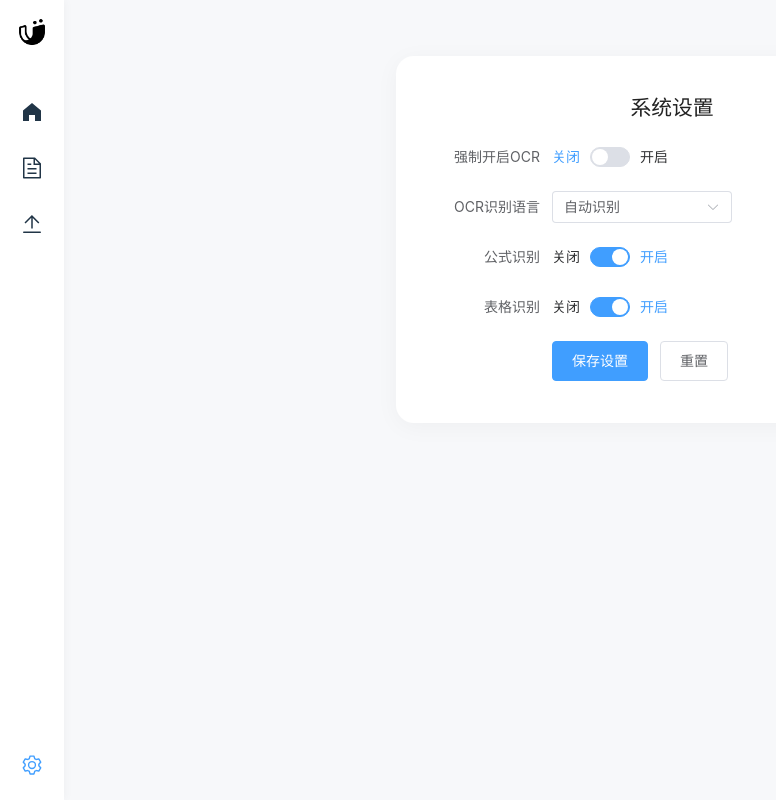
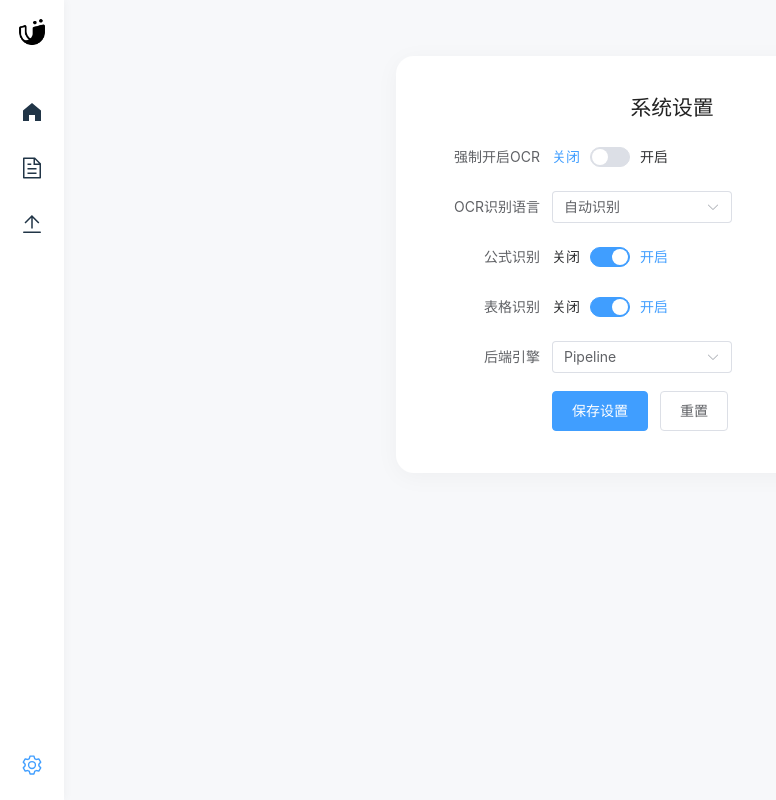
Before and after one commit to nextgpt/mineru-web, a Vue app in the folder frontend/: page /settings in a window 1280 px wide. Shown: the whole page, without its empty margins (0-776 px from the left). Built offline with nearby package versions, Linux system fonts and the light colour scheme; no server answers.

Commit message:
update: settings

```diff
--- a/frontend/src/views/Settings.vue
+++ b/frontend/src/views/Settings.vue
@@ -109,6 +109,14 @@
             inactive-text="关闭"
           />
         </el-form-item>
+        <el-form-item label="后端引擎">
+          <el-select v-model="settings.backend" class="settings-select">
+            <el-option label="Pipeline" value="pipeline" />
+            <el-option label="VLM Transformers" value="vlm-transformers" />
+            <el-option label="VLM SgLang Engine" value="vlm-sglang-engine" />
+            <el-option label="VLM SgLang Client" value="vlm-sglang-client" />
+          </el-select>
+        </el-form-item>
         <el-form-item>
           <el-button type="primary" @click="saveSettings" size="large">保存设置</el-button>
           <el-button @click="resetSettings" size="large">重置</el-button>
@@ -129,13 +137,17 @@ interface Settings {
   ocrLanguage: string
   formulaRecognition: boolean
   tableRecognition: boolean
+  version: string
+  backend: 'pipeline' | 'vlm-transformers' | 'vlm-sglang-engine' | 'vlm-sglang-client'
 }
 
 const defaultSettings: Settings = {
   forceOcr: false,
   ocrLanguage: 'auto',
   formulaRecognition: true,
-  tableRecognition: true
+  tableRecognition: true,
+  version: '',
+  backend: 'pipeline'
 }
 
 const settings = ref<Settings>({ ...defaultSettings })
@@ -153,7 +165,9 @@ const loadSettings = async () => {
       forceOcr: response.data.force_ocr,
       ocrLanguage: response.data.ocr_lang,
       formulaRecognition: response.data.formula_recognition,
-      tableRecognition: response.data.table_recognition
+      tableRecognition: response.data.table_recognition,
+      version: response.data.version || '',
+      backend: response.data.backend || 'pipeline'
     }
   } catch (error: any) {
     console.error('加载设置失败:', error.response?.data || error.message)
@@ -169,6 +183,8 @@ const saveSettings = async () => {
       ocr_lang: settings.value.ocrLanguage,
       formula_recognition: settings.value.formulaRecognition,
       table_recognition: settings.value.tableRecognition,
+      version: settings.value.version,
+      backend: settings.value.backend,
       user_id: getUserId()
     }, {
       headers: {
```
Also changed, not shown: 1 other file (tests, documents, lock files or other folders).
